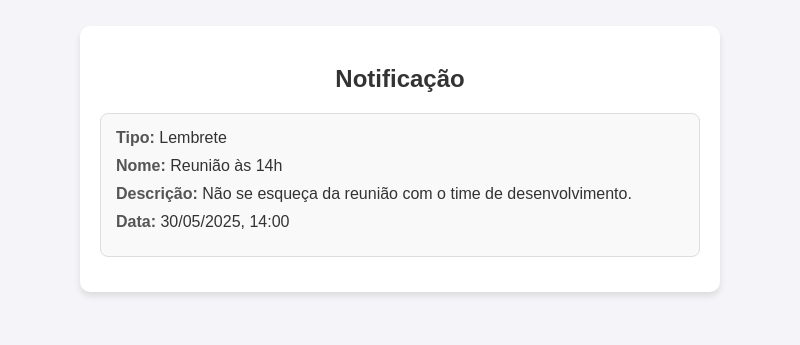
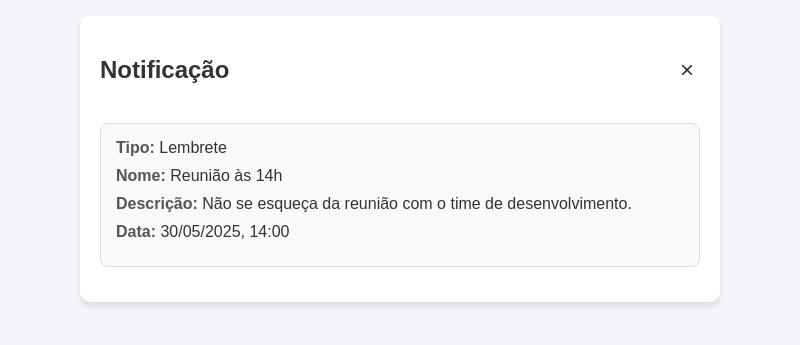
Before and after one commit to FireBrandMint/A3-Usabilidade, an Electron app: page web-stuff/notification.html in a window 800 px wide. Shown: the part 241-586 px from the top of the page. Drawn offline with Linux system fonts and the light colour scheme.

Commit message:
Add close button functionality to notification component

```diff
--- a/web-stuff/css/notification.css
+++ b/web-stuff/css/notification.css
@@ -1,4 +1,3 @@
-
 body {
   font-family: Arial, sans-serif;
   margin: 0;
@@ -20,6 +19,9 @@ body {
 .notification-header {
   text-align: center;
   margin-bottom: 20px;
+  display: flex;
+  justify-content: space-between;
+  align-items: center;
 }
 .notification-header h2 {
   font-size: 1.5rem;
@@ -41,3 +43,10 @@ body {
 .notification-card span {
   color: #333;
 }
+#close-notification {
+    background: none;
+    color: #333;
+    border: none;
+    font-size: 1.5rem;
+    cursor: pointer;
+}
--- a/web-stuff/notification.html
+++ b/web-stuff/notification.html
@@ -11,6 +11,7 @@
     <div class="notification-container">
         <div class="notification-header">
             <h2>Notificação</h2>
+            <button id="close-notification">&times;</button>
         </div>
         <div class="notification-card">
             <div><strong>Tipo:</strong> <span id="notification-type"></span></div>
```
